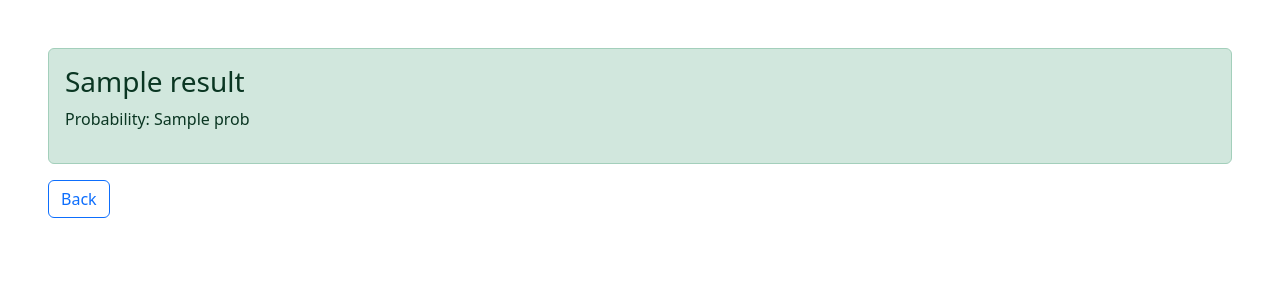
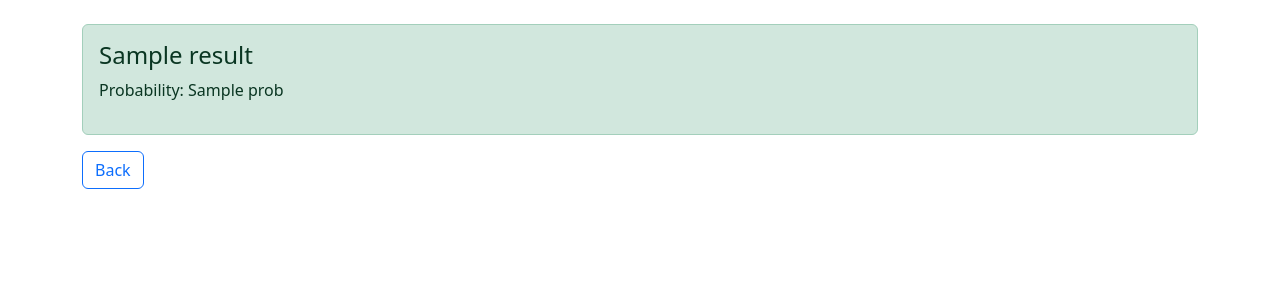
Before and after one commit to Deepagarkar/ML-project-5th-sem, a Flask app: template templates/result.html in a window 1280 px wide. Shown: the top 300 px of the page. Run offline with Flask 2, Linux system fonts and the light colour scheme; the template is opened without the code that fills it: most values are stand-ins (such as "Sample title", 1, 10 or a date in 2020); parts of the project's set-up code (start-up, migrations or seed data) failed here and were passed over.

Commit message:
Update result.html

```diff
--- a/templates/result.html
+++ b/templates/result.html
@@ -1,18 +1,18 @@
 <!doctype html>
 <html>
-<head>
-  <title>Result</title>
-  <link href="https://cdn.jsdelivr.net/npm/bootstrap@5.3.0/dist/css/bootstrap.min.css" rel="stylesheet">
-</head>
-<body class="p-5">
-  {% if error %}
-  <div class="alert alert-danger">{{error}}</div>
-  {% else %}
-  <div class="alert alert-success">
-    <h3>{{result}}</h3>
-    <p>Probability: {{prob}}</p>
+<head><meta charset="utf-8"><title>Result</title>
+<link href="https://cdn.jsdelivr.net/npm/bootstrap@5.3.0/dist/css/bootstrap.min.css" rel="stylesheet"></head>
+<body class="p-4">
+  <div class="container">
+    {% if error %}
+      <div class="alert alert-danger">{{ error }}</div>
+    {% else %}
+      <div class="alert alert-success">
+        <h4>{{ result }}</h4>
+        <p>Probability: {{ prob }}</p>
+      </div>
+    {% endif %}
+    <a href="/" class="btn btn-outline-primary">Back</a>
   </div>
-  {% endif %}
-  <a href="/" class="btn btn-outline-primary">Back</a>
 </body>
 </html>
```
